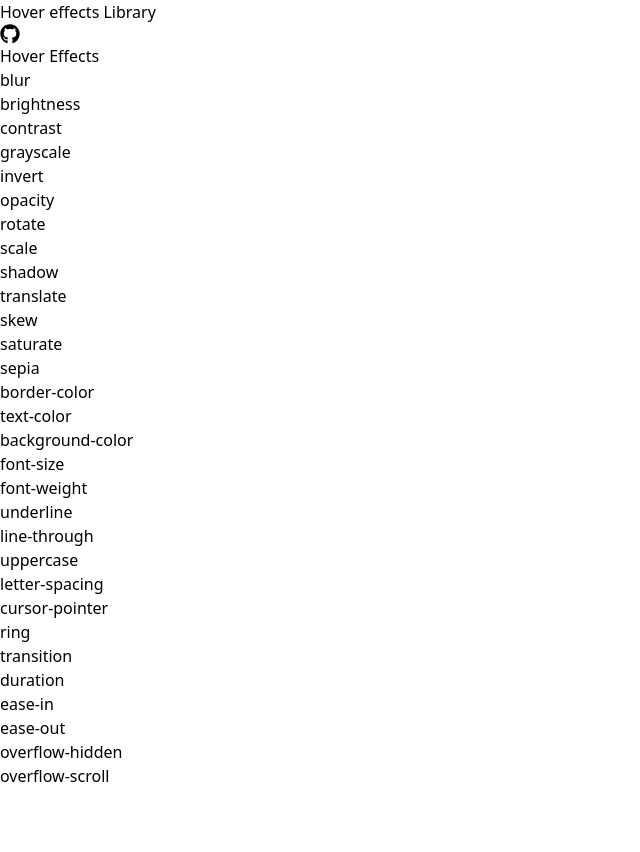
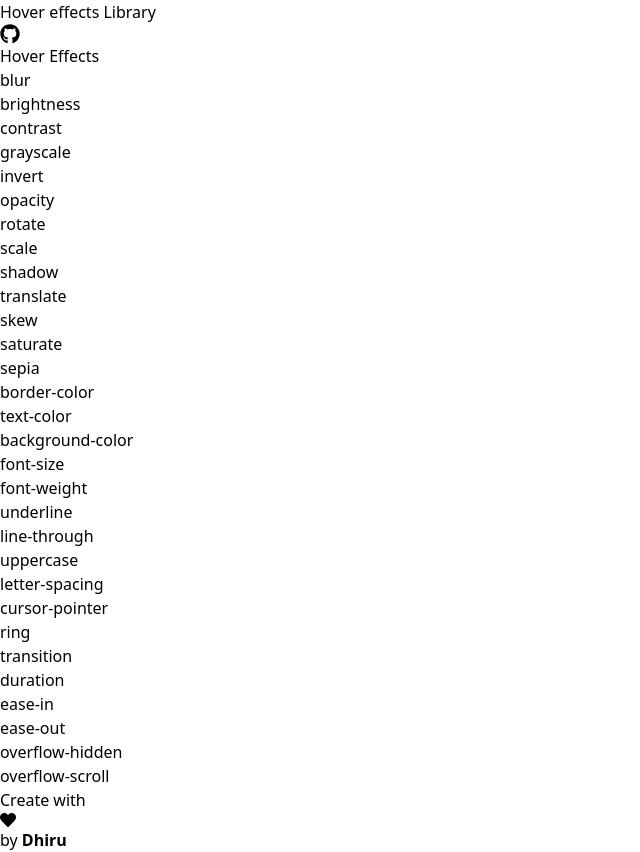
Before and after one commit to zxdhiru/hover-effects-library, a React (Vite) app: page / in a window 1280 px wide. Shown: the whole page, without its empty margins (0-640 px from the left). Before the commit the page ends 800 px from the top, so only its background shows below. Built offline with nearby package versions, Linux system fonts and the light colour scheme.

Commit message:
Add footer with creator credit and heart icon to main layout

```diff
--- a/src/main.jsx
+++ b/src/main.jsx
@@ -5,6 +5,7 @@ import SingleCard from "./components/SingleCard";
 import App from "./App";
 import "./index.css";
 import Navbar from "./components/Navbar";
+import { FaHeart } from "react-icons/fa";
 
 
 const root = document.getElementById("root");
@@ -12,9 +13,13 @@ const root = document.getElementById("root");
 ReactDOM.createRoot(root).render(
   <BrowserRouter>
   <Navbar />
+  <main className="min-h-screen pt-10 bg-gradient-to-r from-purple-500 to-indigo-500 ">
+
     <Routes>
       <Route path="/" element={<App />} />
       <Route path="/effect/:effectName" element={<SingleCard />} />
     </Routes>
+      <p className="flex items-center text-center w-full justify-center py-4 gap-2 ">Create with <FaHeart/> by <a href="https://www.instagram.com/zxdhiru"><b className="hover:text-red-400">Dhiru</b></a></p>
+  </main>
   </BrowserRouter>
 );
```
